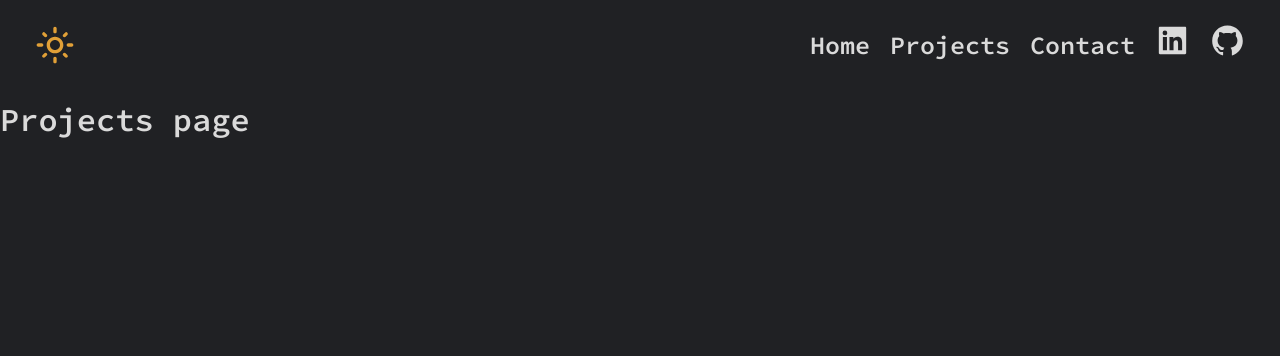
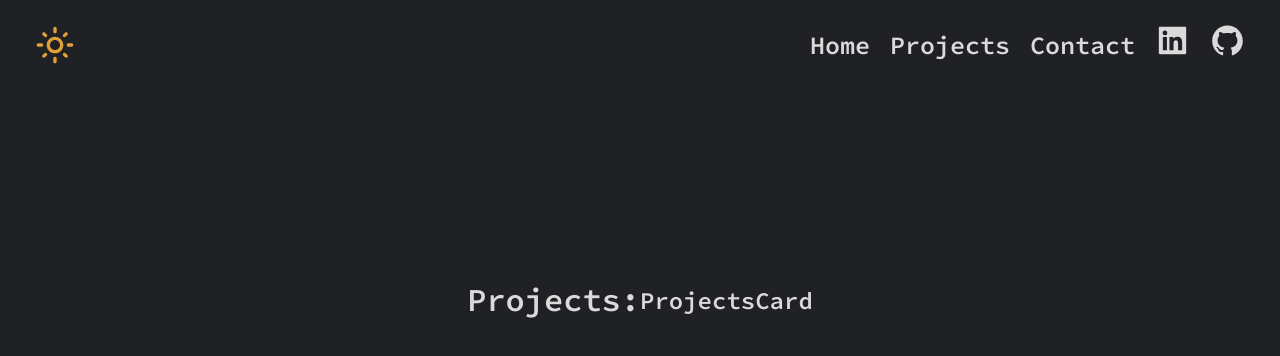
Before and after one commit to GabrielMunizz/portifolio_pessoal, a React (Vite) app in the folder portifolio_web/: page /projects in a window 1280 px wide. Shown: the top 356 px of the page. Built offline with nearby package versions, Linux system fonts and the light colour scheme.

Commit message:
Cria componente ProjectsCard e type ProjectsCardType.

```diff
--- a/portifolio_web/src/assets/projects.ts
+++ b/portifolio_web/src/assets/projects.ts
@@ -2,6 +2,7 @@ export const projects = [
   {
     id: 0,
     title: 'Rick and Mortypedia',
+    image: '',
     url: '',
     description: "My first personal project in React, using Rick and Morty's API. The application consists in a Rick and Morty's 'Wikipedia' and includes a memory game.  React Router Dom, useState, useEffect, Styled-Components are some of the skills used in this project."
   }
--- /dev/null
+++ b/portifolio_web/src/components/ProjectsCard.tsx
@@ -0,0 +1,7 @@
+const ProjectsCard = () => {
+  return(
+    <h1>ProjectsCard</h1>
+  )
+}
+
+export default ProjectsCard;
--- a/portifolio_web/src/pages/Projects.tsx
+++ b/portifolio_web/src/pages/Projects.tsx
@@ -1,6 +1,16 @@
+import * as S from '../Style/styles';
+import ProjectsCard from '../components/ProjectsCard';
+
 const Projects = () => {
   return(
-    <h1>Projects page</h1>
+   <S.Main>
+    <header>
+      <h1>Projects:</h1>
+    </header>
+    <section>
+      <ProjectsCard />
+    </section>
+   </S.Main>
   )
 }
 
```
Also changed, not shown: portifolio_web/src/types.ts (+8 -0 lines).
